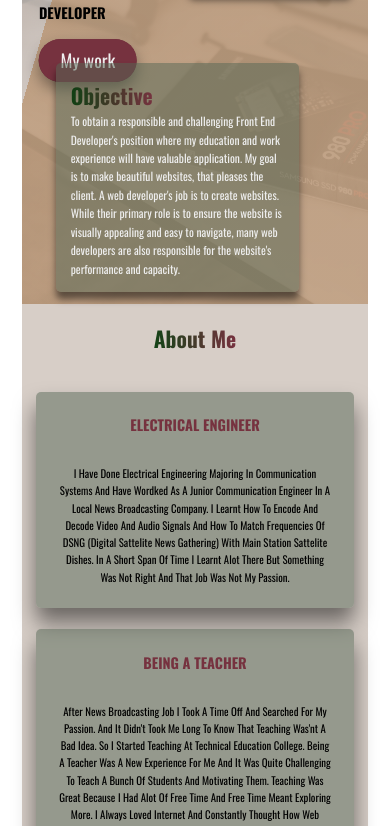
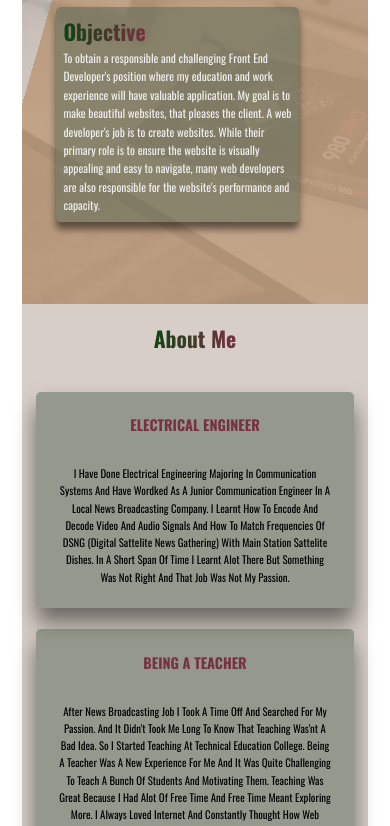
Before and after one commit to ahsanhd/portfolio, a website: page index.html in a window 390 px wide. Shown: the part 498-1324 px from the top of the page. Drawn offline with nearby package versions, Linux system fonts and the light colour scheme.

Commit message:
Fixed Responsiveness for Small Screen Phones

```diff
--- a/sass/abstract/_mixins.scss
+++ b/sass/abstract/_mixins.scss
@@ -45,6 +45,11 @@ $breakpoint argument choices:
         @media (max-width:37.5em) { @content }   // 600px,  600/16 = 37.5
     }
 
+    @if $breakpoint == phone-2 {
+
+        @media (max-width:25em) { @content }   // 400px
+    }
+
     @if $breakpoint == phone-1 {
 
         @media (max-width:31.25em) { @content }   // 500px
--- a/sass/components/_buttons.scss
+++ b/sass/components/_buttons.scss
@@ -17,9 +17,6 @@
     border: none;
     outline: none;
 
-    @include response(phone) {
-        margin-right: 0 auto;
-    }
 
     }
 
--- a/sass/components/_form.scss
+++ b/sass/components/_form.scss
@@ -5,6 +5,10 @@
     @include response(phone) {
         width: 100%;
      }
+     @include response(phone-2) {
+        margin-top: -10rem;
+
+      }
     &__form {
 
         width: 50%;
--- a/sass/components/_navigation.scss
+++ b/sass/components/_navigation.scss
@@ -30,8 +30,15 @@
       text-decoration: none;
 
 
+
       &:not(:last-child) {
         margin-right: 5rem;
+
+        @include response(phone-2) {
+          margin-right: 0rem;
+
+        }
+
       }
       &:nth-child(3) {
         margin-right: 2rem;
--- a/sass/layout/_header.scss
+++ b/sass/layout/_header.scss
@@ -40,6 +40,12 @@
     left: 10%;
     transform: translate(-10%);
 
+    @include response(phone-2) {
+        top: 20%;
+
+
+      }
+
 
 }
 
@@ -64,6 +70,11 @@
 
         right: 5%
     }
+
+    @include response(phone-2) {
+       top: 15%;
+
+      }
 }
 
 .profile-picture {
@@ -99,4 +110,10 @@
         left: 10%;
     }
 
+    @include response(phone-2) {
+        top:63%;
+        padding: 1rem;
+
+      }
+
 }
--- a/sass/pages/_home.scss
+++ b/sass/pages/_home.scss
@@ -12,4 +12,9 @@
     background-position: right;
     margin-top: -10vh;
 
+    @include response(phone-2) {
+        padding: 10rem 0;
+        margin-top: -15rem;
+      }
+
 }
```
Also changed, not shown: README.md, css/style.css.
